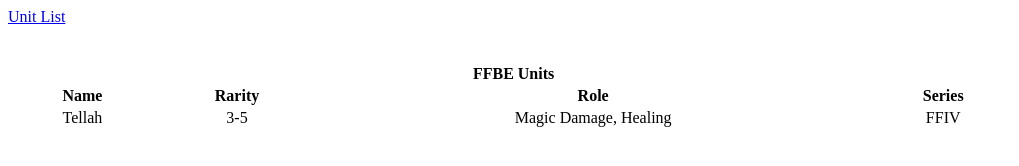
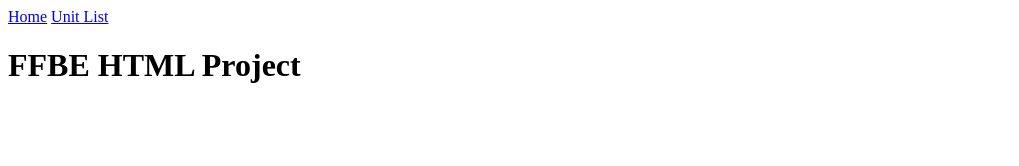
Before and after one commit to MagiWarrior/HTML-CSS-Training, a plain HTML site: page index.html in a window 1280 px wide. Shown: the whole page, without its empty margins (0-1019 px from the left). Drawn offline with Linux system fonts and the light colour scheme.

Commit message:
Adjusted files, tinkered with code in .html files

```diff
--- a/index.html
+++ b/index.html
@@ -1,34 +1,16 @@
 <!DOCTYPE html>
 <html>
   <head>
-    <title>FFBE HTML Project</title>
+    <title>FFBE HTML Project - Home Page</title>
     <link href="style.css" type="text/css" rel="stylesheet">
   </head>
 
   <body>
     <nav>
-      <a href="./index.html">Unit List</a>
-    </nav>
-    <br><br>
+      <a href="./index.html">Home</a>
+      <a href="./unit-list.html">Unit List</a>
+		</nav>
 
-    <div id="unit list">
-      <table>
-        <tr>
-          <th colspan="4">FFBE Units</th>
-        </tr>
-        <tr>
-          <th>Name</th>
-          <th>Rarity</th>
-          <th>Role</th>
-          <th>Series</th>
-        </tr>
-        <tr>
-          <td align="center">Tellah</td>
-          <td align="center">3-5</td>
-          <td align="center">Magic Damage, Healing</td>
-          <td align="center">FFIV</td>
-        </tr>
-      </table>
-    </div>
+    <h1>FFBE HTML Project</h1>
   </body>
 </html>
```
Also changed, not shown: unit-list.html (+2 -2 lines).
